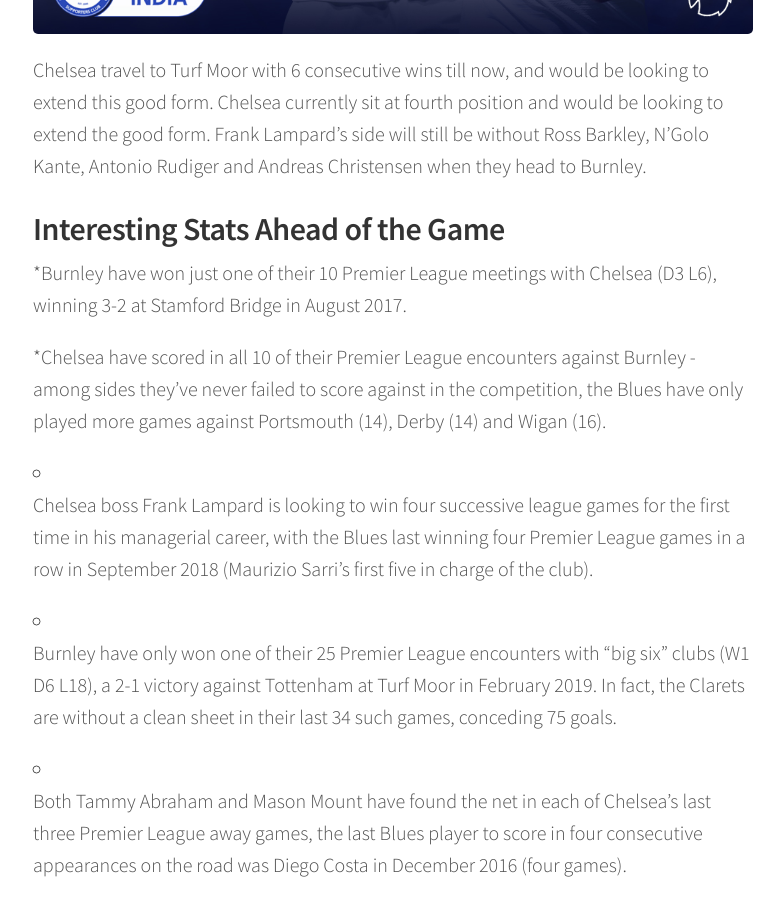
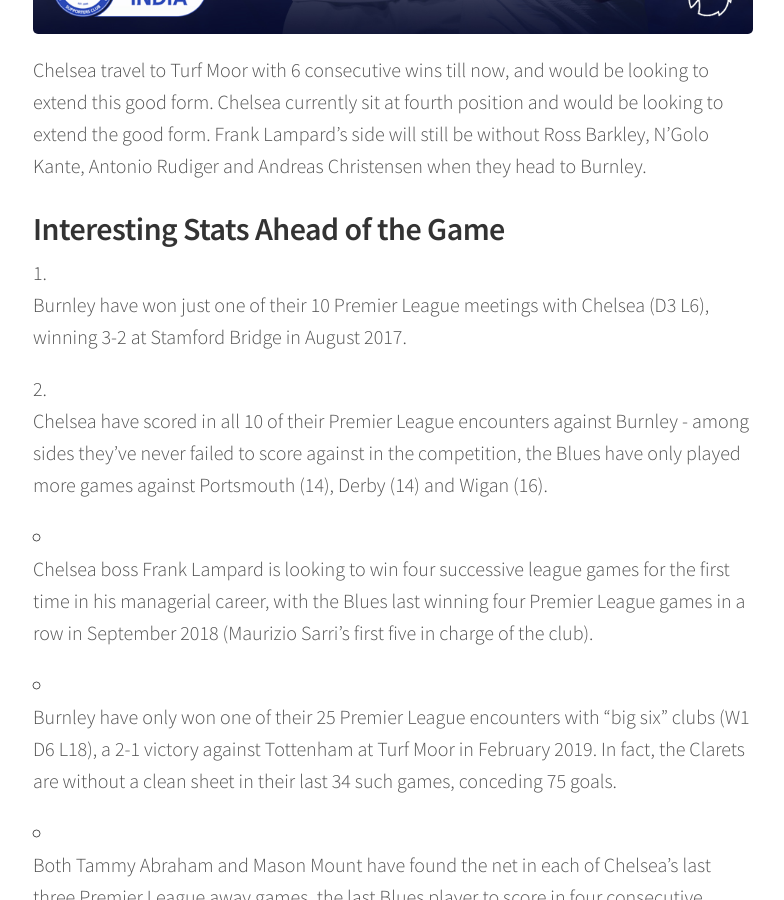
Before and after one commit to chelseafcindia/blog, a Jekyll site: the page built from _posts/2019-10-26-burnley-vs-chelsea-preview.markdown, in a window 1280 px wide and 900 px high, scrolled down 931 px. Shown: the whole window, without its empty margins (247-1031 px from the left). Built offline with Jekyll 4.4.1, drawn with Linux system fonts in a browser that asks for light colours; part of the change alters nothing that is shown.

```diff
--- a/_posts/2019-10-26-burnley-vs-chelsea-preview.markdown
+++ b/_posts/2019-10-26-burnley-vs-chelsea-preview.markdown
@@ -27,9 +27,9 @@ Chelsea travel to Turf Moor with 6 consecutive wins till now, and would be looki
 
 ## Interesting Stats Ahead of the Game
 
-*Burnley have won just one of their 10 Premier League meetings with Chelsea (D3 L6), winning 3-2 at Stamford Bridge in August 2017.
+1. Burnley have won just one of their 10 Premier League meetings with Chelsea (D3 L6), winning 3-2 at Stamford Bridge in August 2017.
 
-*Chelsea have scored in all 10 of their Premier League encounters against Burnley - among sides they've never failed to score against in the competition, the Blues have only played more games against Portsmouth (14), Derby (14) and Wigan (16).
+1. Chelsea have scored in all 10 of their Premier League encounters against Burnley - among sides they've never failed to score against in the competition, the Blues have only played more games against Portsmouth (14), Derby (14) and Wigan (16).
 
 * Chelsea boss Frank Lampard is looking to win four successive league games for the first time in his managerial career, with the Blues last winning four Premier League games in a row in September 2018 (Maurizio Sarri's first five in charge of the club).
 
```
